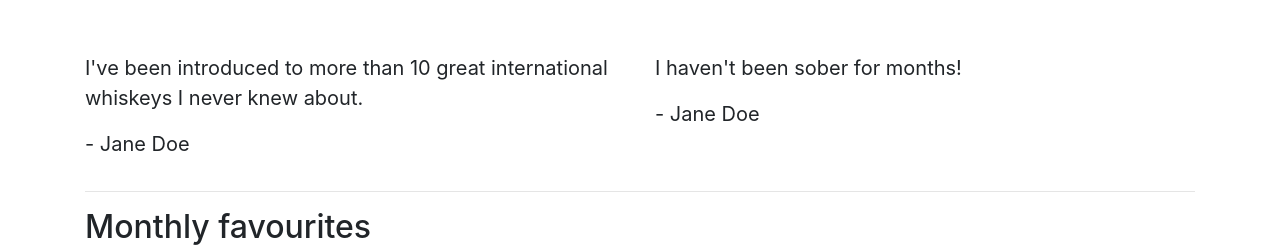
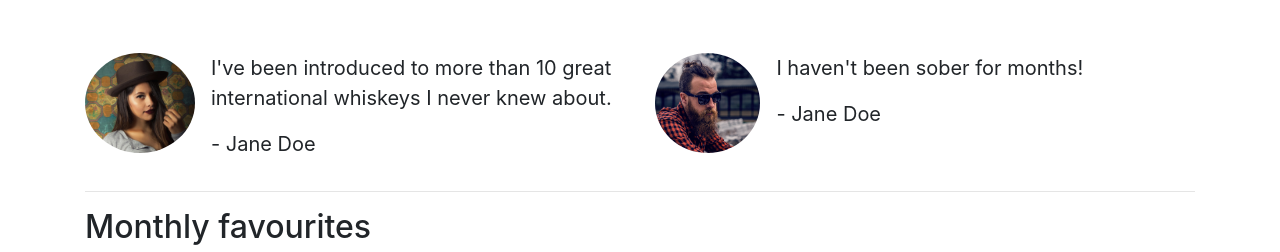
Before and after one commit to ifzalmalook/bootstrapdemo, a plain HTML site: page index.html in a window 1280 px wide. Shown: the part 528-780 px from the top of the page. Drawn offline with nearby package versions, Linux system fonts and the light colour scheme.

Commit message:
Added images to blockquotes

```diff
--- a/index.html
+++ b/index.html
@@ -53,16 +53,27 @@
             </div>
             <div class="row">
                 <div class="col-12 col-md-6">
+                    <div class="media">
+                        <img src="images/girl-image.png" class="rounded-circle mr-3" height=100>
+                        <div class="media-body">
                             <blockquote class="blockquote">
-                        <p>I've been introduced to more than 10 great international whiskeys I never knew about.</p>
+                                <p>I've been introduced to more than 10 great international whiskeys I never knew about.
+                                </p>
                                 <p>- Jane Doe</p>
                             </blockquote>
                         </div>
+                    </div>
+                </div>
                 <div class="col-12 col-md-6">
+                    <div class="media">
+                        <img src="images/guy-image.png" class="rounded-circle mr-3" height=100>
+                        <div class="media-body">
                             <blockquote class="blockquote">
                                 <p>I haven't been sober for months!</p>
                                 <p>- Jane Doe</p>
                             </blockquote>
+                        </div>
+                    </div>
                 </div>
             </div>
         </section>
```
Also changed, not shown: images/girl-image.png (added), images/guy-image.png (added). Lines whose indentation alone changed are shown as unchanged.
